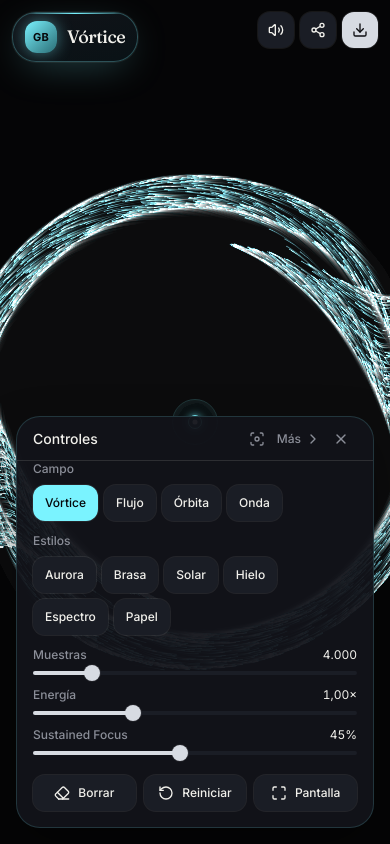
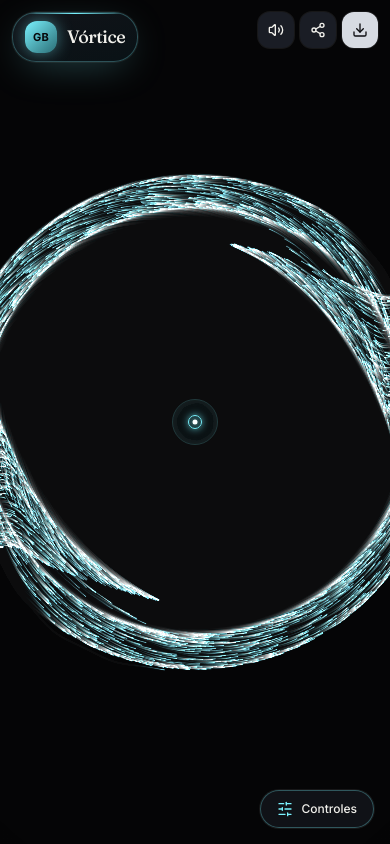
Before and after one commit to GracianB/vortex, a React (Vite) app: page / in a window 390 px wide. Built offline with nearby package versions, Linux system fonts and the light colour scheme.

Commit message:
ux: let the visual field lead on mobile

```diff
--- a/src/components/control-dock.tsx
+++ b/src/components/control-dock.tsx
@@ -65,7 +65,11 @@ export function ControlDock({ canvas }: Props) {
   const renderDpr = useLive((s) => s.renderDpr);
   const gl = useLive((s) => s.gl);
   const [open, setOpen] = useState(false);
-  const [panelOpen, setPanelOpen] = useState(true);
+  const [panelOpen, setPanelOpen] = useState(() =>
+    typeof window === "undefined"
+      ? true
+      : !window.matchMedia("(max-width: 640px)").matches,
+  );
   const [chromeHidden, setChromeHidden] = useState(false);
   const [saved, setSaved] = useState(false);
   const [shared, setShared] = useState(false);
```
